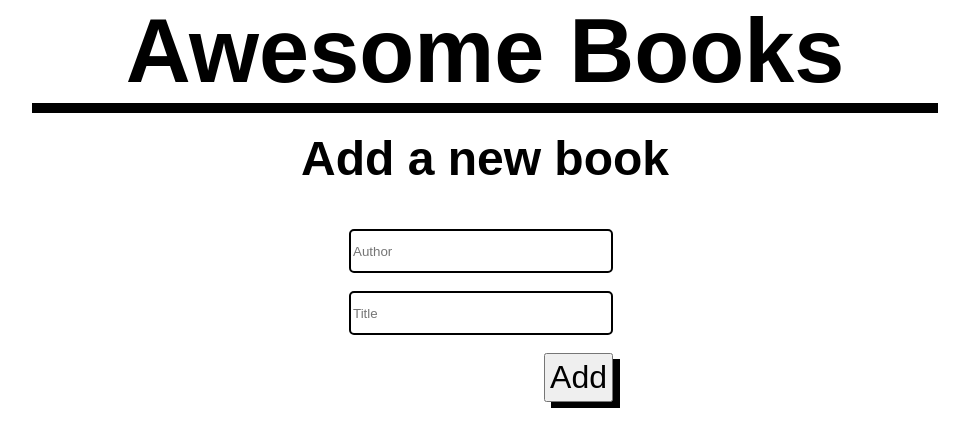
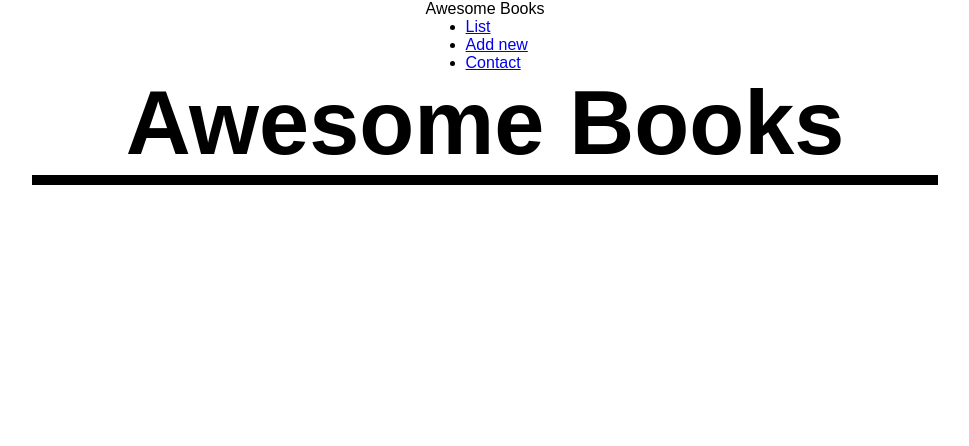
Before and after one commit to KareemWilson/awesome-books-app, a website with bundled scripts: page index.html in a window 1280 px wide. Shown: the whole page, without its empty margins (155-1124 px from the left). Built offline with nearby package versions, Linux system fonts and the light colour scheme.

Commit message:
new pages

```diff
--- /dev/null
+++ b/addnew.css
@@ -0,0 +1,34 @@
+
+* {
+    font-family: sans-serif;
+}
+
+section {
+  display: flex;
+  flex-direction: column;
+  justify-content: center;
+  align-content: center;
+  align-items: center;
+  padding-top: 100px;
+  font-size: 40px;
+}
+
+nav {
+  display: flex;
+  flex-direction: row;
+  justify-content: space-between;
+  font-size: 25px;
+  border: 4px solid;
+  padding: 0 10px;
+  border-radius: 14px;
+}
+
+.nav-list {
+    list-style: none;
+    display: flex;
+    gap: 25px;
+}
+
+a {
+  text-decoration: none;
+}
--- /dev/null
+++ b/contact.css
@@ -0,0 +1,33 @@
+* {
+    font-family: sans-serif;
+}
+
+section {
+  display: flex;
+  flex-direction: column;
+  justify-content: center;
+  align-content: center;
+  align-items: center;
+  padding-top: 100px;
+  font-size: 40px;
+}
+
+nav {
+  display: flex;
+  flex-direction: row;
+  justify-content: space-between;
+  font-size: 25px;
+  border: 4px solid;
+  padding: 0 10px;
+  border-radius: 14px;
+}
+
+.nav-list {
+    list-style: none;
+    display: flex;
+    gap: 25px;
+}
+
+a {
+  text-decoration: none;
+}
--- a/index.html
+++ b/index.html
@@ -8,19 +8,17 @@
     <link rel="stylesheet" href="styles.css">
   </head>
   <body>
+    <nav>
+      <p>Awesome Books</p>
+      <ul class="nav-list">
+          <li><a href="index.html">List</a></li>
+          <li><a href="newbook.html">Add new</a></li>
+          <li><a href="contact.html">Contact</a></li>
+      </ul>
+  </nav>
     <h1 class="title">Awesome Books</h1>
     <section class="display-books"></section>
     <br />
-    <h3 class="sub-title">Add a new book</h3>
-    <section class="add-book">
-      <form class="add-book-form">
-        <input type="text" class="author-input" placeholder="Author" />
-        <br />
-        <input type="text" class="title-input" placeholder="Title" />
-        <br />
-        <button class="btn-add">Add</button>
-      </form>
-    </section>
     <script type="module" src="js/script.js"></script>
   </body>
 </html>
--- a/styles.css
+++ b/styles.css
@@ -1,3 +1,4 @@
+
 * {
   font-family: sans-serif;
   margin: 0;
```
Also changed, not shown: contact.html (added, +30 -0 lines), newbook.html (added, +31 -0 lines).
